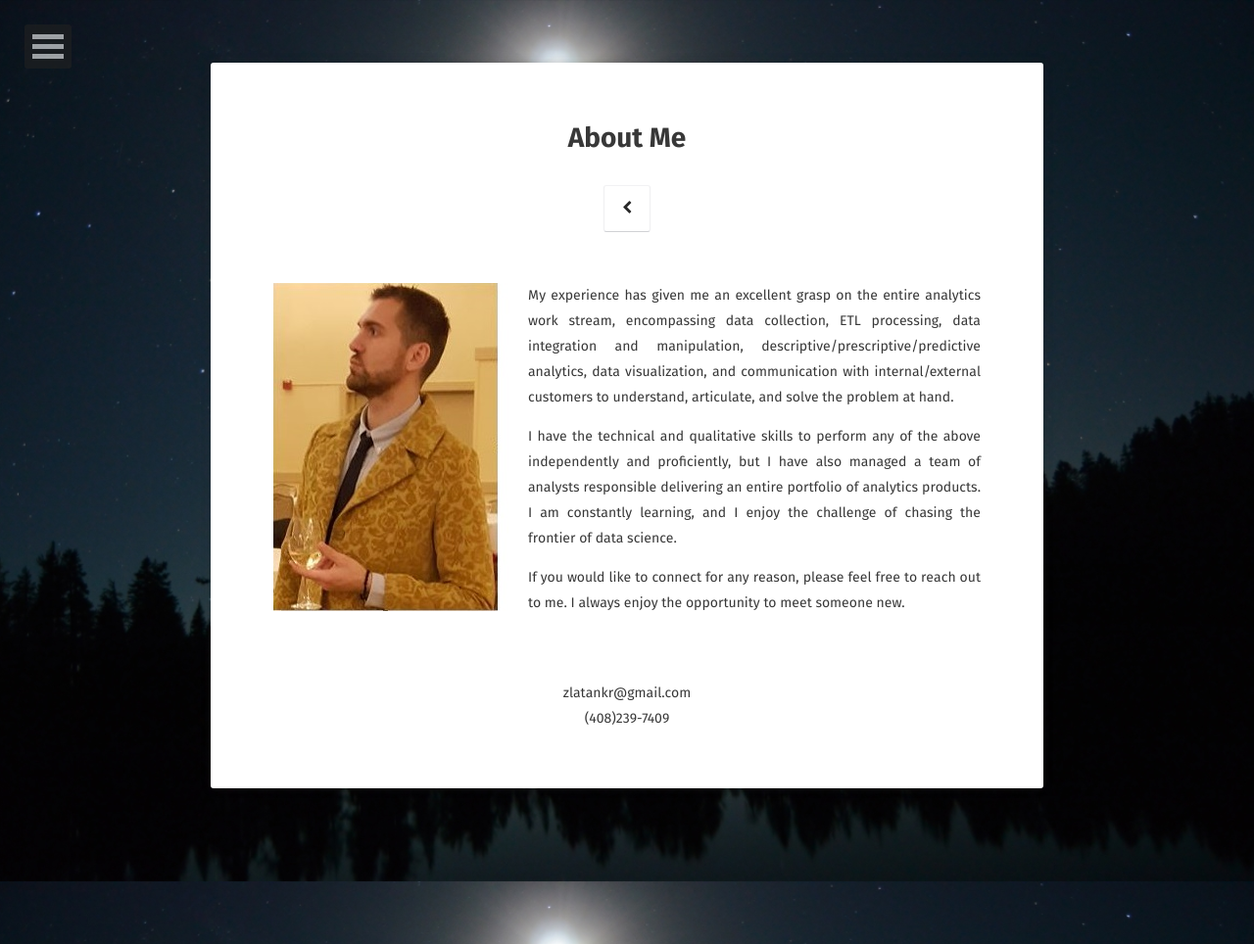
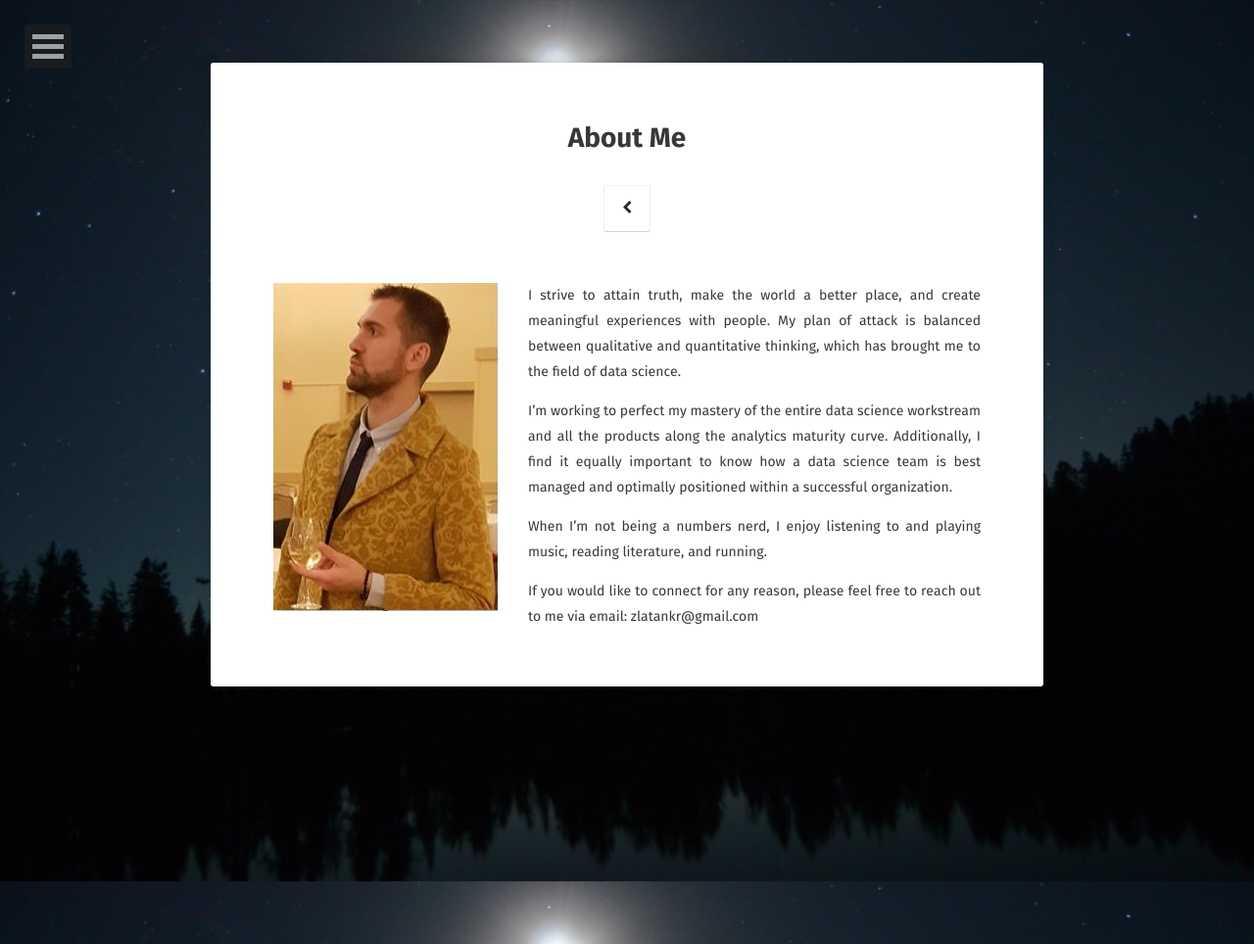
Before and after one commit to xuhui1990/zlatankr.github.io, a Jekyll site: the page built from about/index.md, in a window 1280 px wide. Shown: the whole page at 98% size. Built offline with Jekyll 4.4.1, drawn with Linux system fonts in a browser that asks for light colours; some web fonts are replaced.

Commit message:
fix about me

```diff
--- a/about/index.md
+++ b/about/index.md
@@ -7,17 +7,10 @@ comments: false
 ---
 <img align="left" src="/assets/img/z2.jpg">
 
-<!-- {% capture images %}
-/assets/img/z2.jpg
-{% endcapture %}
-<center>{% include gallery images=images caption="Z is a classy gentleman" cols=1 %}</center><!-->
+I strive to attain truth, make the world a better place, and create meaningful experiences with people. My plan of attack is balanced between qualitative and quantitative thinking, which has brought me to the field of data science.
 
-My experience has given me an excellent grasp on the entire analytics work stream, encompassing data collection, ETL processing, data integration and manipulation, descriptive/prescriptive/predictive analytics, data visualization, and communication with internal/external customers to understand, articulate, and solve the problem at hand.
+I’m working to perfect my mastery of the entire data science workstream and all the products along the analytics maturity curve. Additionally, I find it equally important to know how a data science team is best managed and optimally positioned within a successful organization.
 
-I have the technical and qualitative skills to perform any of the above independently and proficiently, but I have also managed a team of analysts responsible delivering an entire portfolio of analytics products. I am constantly learning, and I enjoy the challenge of chasing the frontier of data science.
+When I’m not being a numbers nerd, I enjoy listening to and playing music, reading literature, and running.
 
-If you would like to connect for any reason, please feel free to reach out to me. I always enjoy the opportunity to meet someone new.
-<br>
-<br>
-<center> zlatankr@gmail.com</center>
-<center>(408)239-7409</center>
+If you would like to connect for any reason, please feel free to reach out to me via email: zlatankr@gmail.com
```
Also changed, not shown: _posts/2017-01-04-first-post.md (+1 -1 lines), resume/index.md (+2 -16 lines).
